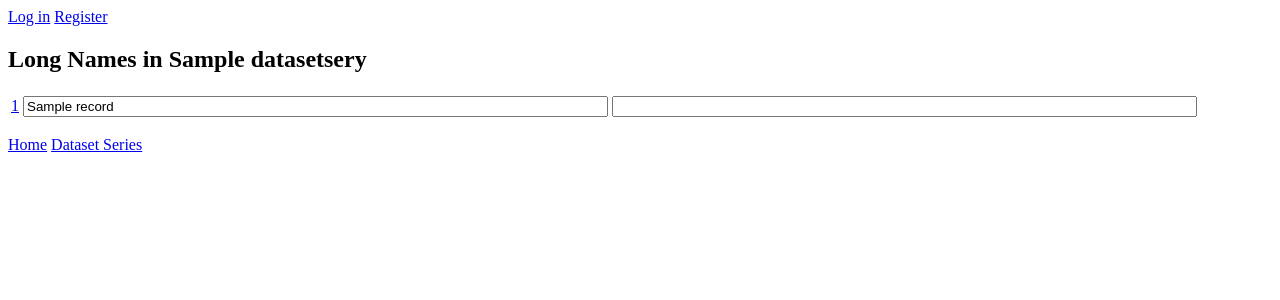
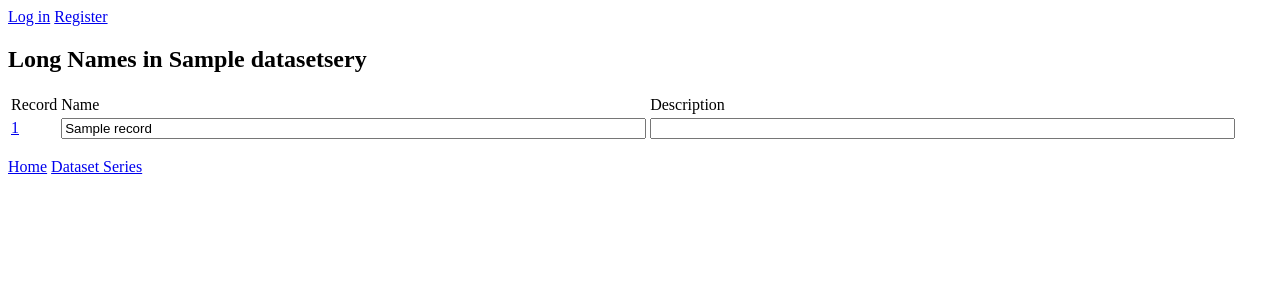
Before and after one commit to TimSC/auxgis2, a Django app: page /dataset_series/1/long_names in a window 1280 px wide. Shown: the top 300 px of the page. Run offline with Django 3.2, Linux system fonts and the light colour scheme; tables that the repository leaves empty hold one stand-in row (values such as "Sample post").

Commit message:
Table column headings on long name page

```diff
--- a/records/templates/records/dataset_series_long_names.html
+++ b/records/templates/records/dataset_series_long_names.html
@@ -5,6 +5,7 @@
 <form method="POST">
 {% csrf_token %}
 <table>
+<tr><td>Record</td><td>Name</td><td>Description</td></tr>
 {% for recDesc in recsAndDescsZipped%}
 <tr><td><a href="/record/{{recDesc.0.id}}">{{recDesc.0.id}}</a></td>
 <td><input type="text" name="name{{recDesc.0.id}}" value="{{recDesc.0.currentName}}" size="70"/></td>
```
